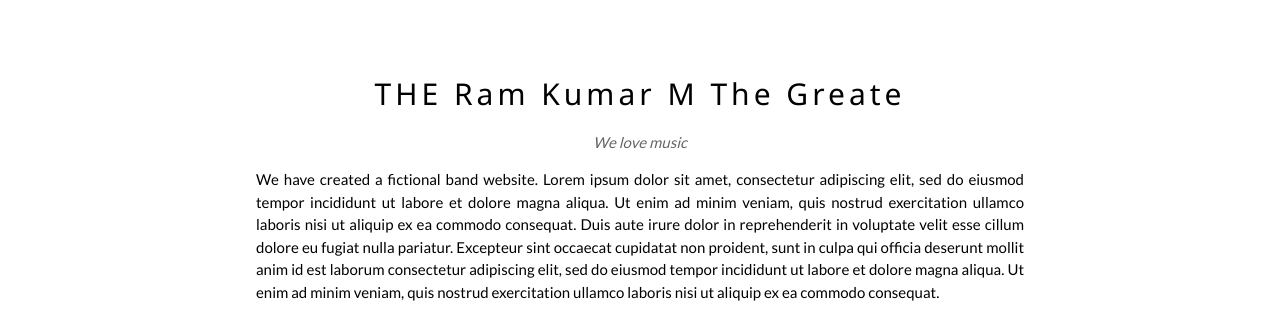
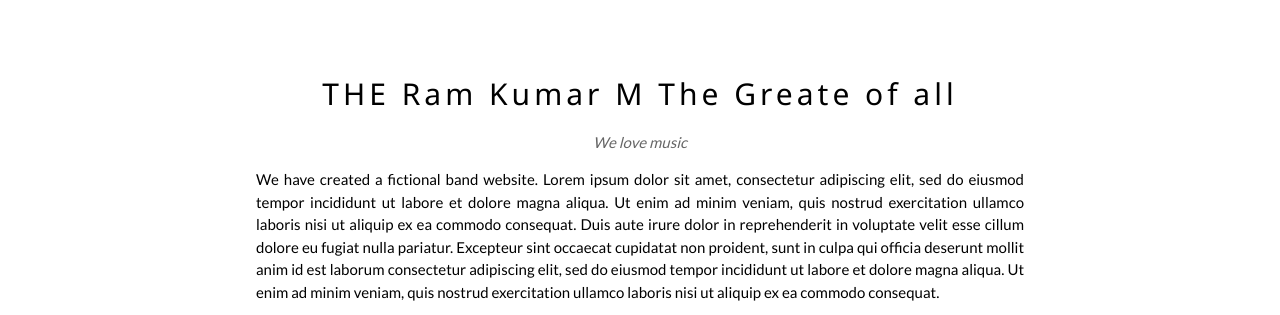
Before and after one commit to ramkumarm-2000/ramkumarm-2000.github.io, a plain HTML site: page index.html in a window 1280 px wide. Shown: the part 72-387 px from the top of the page. Drawn offline with nearby package versions, Linux system fonts and the light colour scheme.

Commit message:
updatedindex.html

```diff
--- a/index.html
+++ b/index.html
@@ -68,7 +68,7 @@ body {font-family: "Lato", sans-serif}
 
   <!-- The Band Section -->
   <div class="w3-container w3-content w3-center w3-padding-64" style="max-width:800px" id="band">
-    <h2 class="w3-wide">THE Ram Kumar M The Greate</h2>
+    <h2 class="w3-wide">THE Ram Kumar M The Greate of all</h2>
     <p class="w3-opacity"><i>We love music</i></p>
     <p class="w3-justify">We have created a fictional band website. Lorem ipsum dolor sit amet, consectetur adipiscing elit, sed do eiusmod tempor incididunt ut labore et dolore magna aliqua. Ut enim ad minim veniam, quis nostrud exercitation ullamco laboris nisi ut aliquip
       ex ea commodo consequat. Duis aute irure dolor in reprehenderit in voluptate velit esse cillum dolore eu fugiat nulla pariatur. Excepteur sint occaecat cupidatat non proident, sunt in culpa qui officia deserunt mollit anim id est laborum consectetur
```
